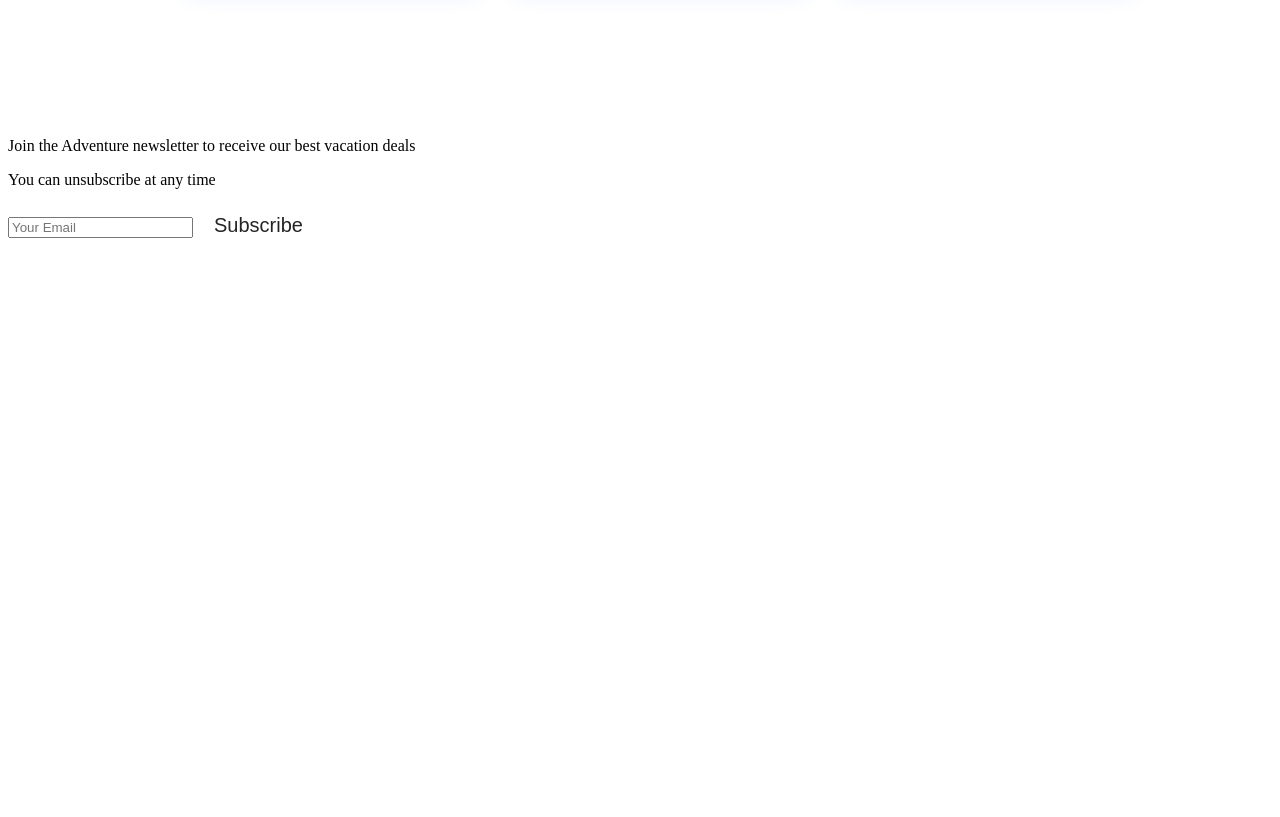
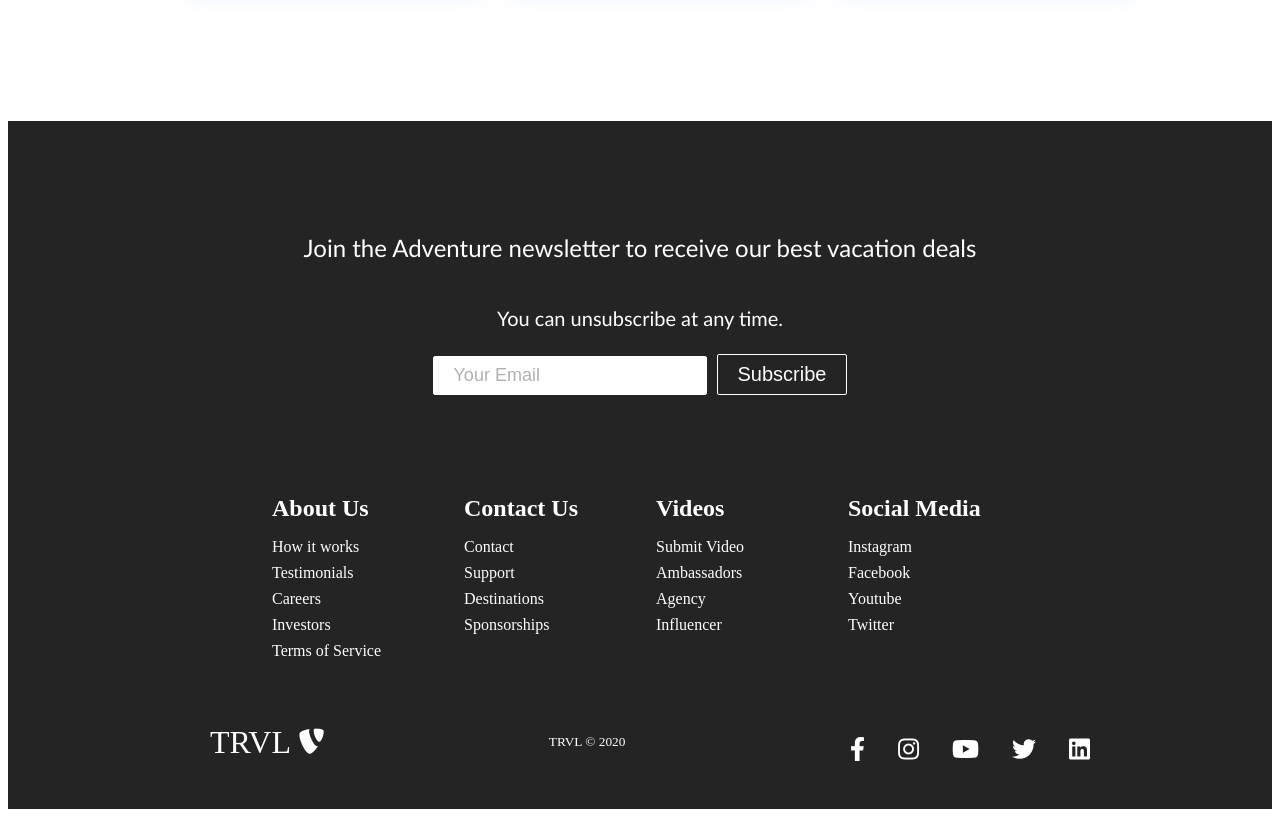
Before and after one commit to TechLounge777/React-Website-Vid, a React (Create React App) app: page / in a window 1280 px wide. Shown: the part 2020-2837 px from the top of the page. Before the commit the page ends 2274 px from the top, so only its background shows below. Built offline with nearby package versions, Linux system fonts and the light colour scheme.

Commit message:
updated footer css

```diff
--- a/src/components/Footer.css
+++ b/src/components/Footer.css
@@ -0,0 +1,163 @@
+.footer-container {
+    background-color: #242424;
+    padding: 4rem 0 2rem 0;
+    display: flex;
+    flex-direction: column;
+    justify-content: center;
+    align-items: center;
+  }
+
+  .footer-subscription {
+    display: flex;
+    flex-direction: column;
+    justify-content: center;
+    align-items: center;
+    text-align: center;
+
+    margin-bottom: 24px;
+    padding: 24px;
+    color: #fff;
+  }
+
+  .footer-subscription > p {
+    font-family: 'Trebuchet MS', 'Lucida Sans Unicode', 'Lucida Grande',
+      'Lucida Sans', Arial, sans-serif;
+  }
+
+  .footer-subscription-heading {
+    margin-bottom: 24px;
+    font-size: 24px;
+  }
+
+  .footer-subscription-text {
+    margin-bottom: 24px;
+    font-size: 20px;
+  }
+
+  .footer-input {
+    padding: 8px 20px;
+    border-radius: 2px;
+    margin-right: 10px;
+    outline: none;
+    border: none;
+    font-size: 18px;
+    margin-bottom: 16px;
+    border: 1px solid #fff;
+  }
+
+  .footer-links {
+    width: 100%;
+    max-width: 1000px;
+    display: flex;
+    justify-content: center;
+  }
+
+  .footer-link-wrapper {
+    display: flex;
+  }
+
+  .footer-link-items {
+    display: flex;
+    flex-direction: column;
+    align-items: flex-start;
+    margin: 16px;
+    text-align: left;
+    width: 160px;
+    box-sizing: border-box;
+  }
+
+  .footer-link-items h2 {
+    margin-bottom: 16px;
+  }
+
+  .footer-link-items > h2 {
+    color: #fff;
+  }
+
+  .footer-link-items a {
+    color: #fff;
+    text-decoration: none;
+    margin-bottom: 0.5rem;
+  }
+
+  .footer-link-items a:hover {
+    color: #e9e9e9;
+    transition: 0.3s ease-out;
+  }
+
+  .footer-email-form h2 {
+    margin-bottom: 2rem;
+  }
+
+  .footer-input::placeholder {
+    color: #b1b1b1;
+  }
+
+  /* Social Icons */
+  .social-icon-link {
+    color: #fff;
+    font-size: 24px;
+  }
+
+  .social-media {
+    max-width: 1000px;
+    width: 100%;
+  }
+
+  .social-media-wrap {
+    display: flex;
+    justify-content: space-between;
+    align-items: center;
+    width: 90%;
+    max-width: 1000px;
+    margin: 40px auto 0 auto;
+  }
+
+  .social-icons {
+    display: flex;
+    justify-content: space-between;
+    align-items: center;
+    width: 240px;
+  }
+
+  .social-logo {
+    color: #fff;
+    justify-self: start;
+    margin-left: 20px;
+    cursor: pointer;
+    text-decoration: none;
+    font-size: 2rem;
+    display: flex;
+    align-items: center;
+    margin-bottom: 16px;
+  }
+
+  .website-rights {
+    color: #fff;
+    margin-bottom: 16px;
+  }
+
+  @media screen and (max-width: 820px) {
+    .footer-links {
+      padding-top: 2rem;
+    }
+
+    .footer-input {
+      width: 100%;
+    }
+
+    .btn {
+      width: 100%;
+    }
+
+    .footer-link-wrapper {
+      flex-direction: column;
+    }
+
+    .social-media-wrap {
+      flex-direction: column;
+    }
+  }
+
+  @media screen and (max-width: 768px) {
+  }
--- a/src/components/Footer.js
+++ b/src/components/Footer.js
@@ -1,21 +1,120 @@
-import React from 'react'
-import { Button } from './Button'
+import React from 'react';
+import './Footer.css';
+import { Button } from './Button';
+import { Link } from 'react-router-dom';
 
 function Footer() {
-    return (
-        <div className="footer-container">
-         <section className="footer-subscribtion">
-            <p classname="footer-subscription-heading">Join the Adventure newsletter to receive our best vacation deals</p>
-            <p className="footer-subscription-text">You can unsubscribe at any time</p>
-         <div className="input-areas">
-             <form>
-                 <input type="email" name="email" placeholder="Your Email" className="footer-input"/>
-                 <Button buttonStyle='btn-outline'>Subscribe</Button>
-             </form>
-         </div>
-         </section>
+  return (
+    <div className='footer-container'>
+      <section className='footer-subscription'>
+        <p className='footer-subscription-heading'>
+          Join the Adventure newsletter to receive our best vacation deals
+        </p>
+        <p className='footer-subscription-text'>
+          You can unsubscribe at any time.
+        </p>
+        <div className='input-areas'>
+          <form>
+            <input
+              className='footer-input'
+              name='email'
+              type='email'
+              placeholder='Your Email'
+            />
+            <Button buttonStyle='btn--outline'>Subscribe</Button>
+          </form>
         </div>
-    )
+      </section>
+      <div class='footer-links'>
+        <div className='footer-link-wrapper'>
+          <div class='footer-link-items'>
+            <h2>About Us</h2>
+            <Link to='/sign-up'>How it works</Link>
+            <Link to='/'>Testimonials</Link>
+            <Link to='/'>Careers</Link>
+            <Link to='/'>Investors</Link>
+            <Link to='/'>Terms of Service</Link>
+          </div>
+          <div class='footer-link-items'>
+            <h2>Contact Us</h2>
+            <Link to='/'>Contact</Link>
+            <Link to='/'>Support</Link>
+            <Link to='/'>Destinations</Link>
+            <Link to='/'>Sponsorships</Link>
+          </div>
+        </div>
+        <div className='footer-link-wrapper'>
+          <div class='footer-link-items'>
+            <h2>Videos</h2>
+            <Link to='/'>Submit Video</Link>
+            <Link to='/'>Ambassadors</Link>
+            <Link to='/'>Agency</Link>
+            <Link to='/'>Influencer</Link>
+          </div>
+          <div class='footer-link-items'>
+            <h2>Social Media</h2>
+            <Link to='/'>Instagram</Link>
+            <Link to='/'>Facebook</Link>
+            <Link to='/'>Youtube</Link>
+            <Link to='/'>Twitter</Link>
+          </div>
+        </div>
+      </div>
+      <section class='social-media'>
+        <div class='social-media-wrap'>
+          <div class='footer-logo'>
+            <Link to='/' className='social-logo'>
+              TRVL
+              <i class='fab fa-typo3' />
+            </Link>
+          </div>
+          <small class='website-rights'>TRVL © 2020</small>
+          <div class='social-icons'>
+            <Link
+              class='social-icon-link facebook'
+              to='/'
+              target='_blank'
+              aria-label='Facebook'
+            >
+              <i class='fab fa-facebook-f' />
+            </Link>
+            <Link
+              class='social-icon-link instagram'
+              to='/'
+              target='_blank'
+              aria-label='Instagram'
+            >
+              <i class='fab fa-instagram' />
+            </Link>
+            <Link
+              class='social-icon-link youtube'
+              to='/'
+              target='_blank'
+              aria-label='Youtube'
+            >
+              <i class='fab fa-youtube' />
+            </Link>
+            <Link
+              class='social-icon-link twitter'
+              to='/'
+              target='_blank'
+              aria-label='Twitter'
+            >
+              <i class='fab fa-twitter' />
+            </Link>
+            <Link
+              class='social-icon-link twitter'
+              to='/'
+              target='_blank'
+              aria-label='LinkedIn'
+            >
+              <i class='fab fa-linkedin' />
+            </Link>
+          </div>
+        </div>
+      </section>
+    </div>
+  );
 }
 
-export default Footer
+export default Footer;
```
